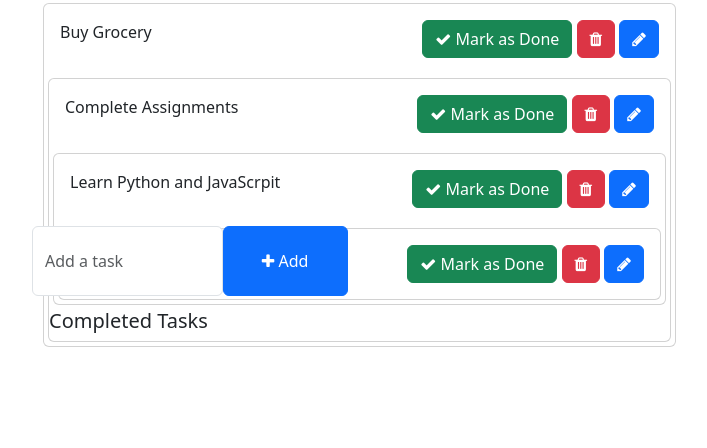
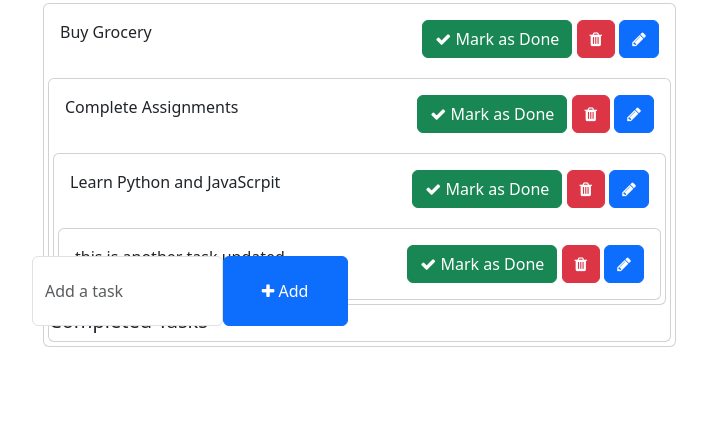
Before and after one commit to SAIBulle/todo, a Django app: page / in a window 1280 px wide. Shown: the part 167-615 px from the top of the page, without its empty margins (43-750 px from the left). Run offline with Django 4.2, Linux system fonts and the light colour scheme; data comes from the database, SQL or seed files in the repository.

Commit message:
Update home.html

```diff
--- a/templates/home.html
+++ b/templates/home.html
@@ -24,7 +24,7 @@
         <div class="row">
             <h4>My Day</h4>
             <p class="text-muted">{% now "jS F Y" %}</p>
-            <div class="col-md-7 col-lg-7" style="height: 450px; overflow: scroll;">
+            <div class="col-md-7 col-lg-7" style="height: 430px; overflow: scroll;">
                 <!-- List of all the tasks for the day -->
                 {% for task in tasks %}
 				<div class="card m-1">
@@ -56,7 +56,7 @@
             </div>
         </div>
         <div class="row">
-            <div class="col-md-6 col-lg-6 p-0" style="position: absolute; bottom: 50px;">
+            <div class="col-md-6 col-lg-6 p-0" style="position: absolute; bottom: 20px;">
                 <!-- To Do Form -->
                 <form action="{% url 'addTask' %}" >
 				{% csrf_token %}
```
